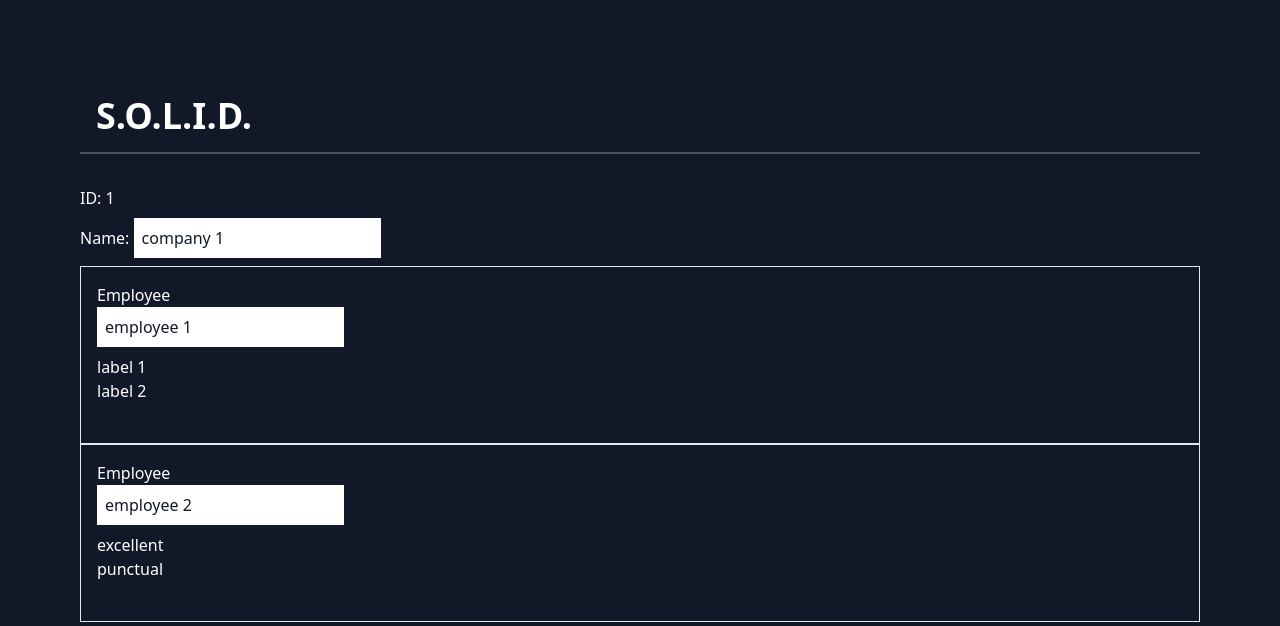
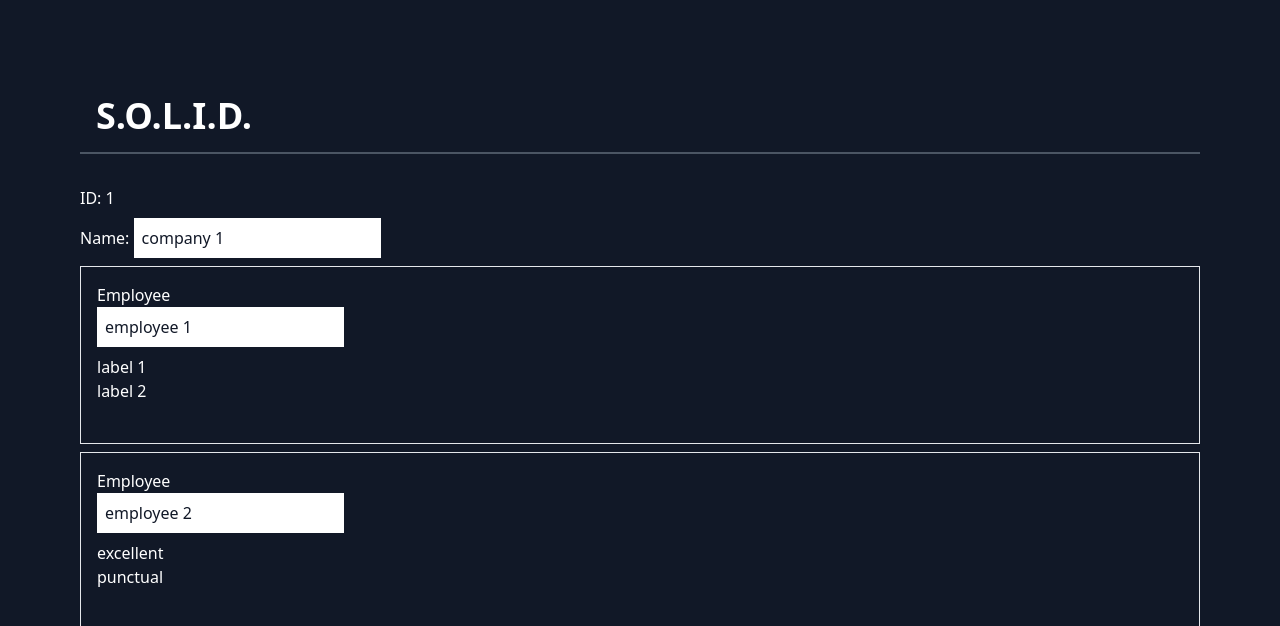
Before and after one commit to Psypher1/react-solid-series, a Next.js app: page / in a window 1280 px wide. Shown: the top 626 px of the page. Built offline with nearby package versions, Linux system fonts and the light colour scheme.

Commit message:
spacing on employees

```diff
--- a/src/features/company/details.jsx
+++ b/src/features/company/details.jsx
@@ -23,7 +23,7 @@ export default function CompanyDetails({
           }
         />
       </div>
-      <div>
+      <div className="flex flex-col gap-2">
         {employees.map((employee, i) => (
           <div key={i} className="border p-4">
             <h2>Employee</h2>
```
